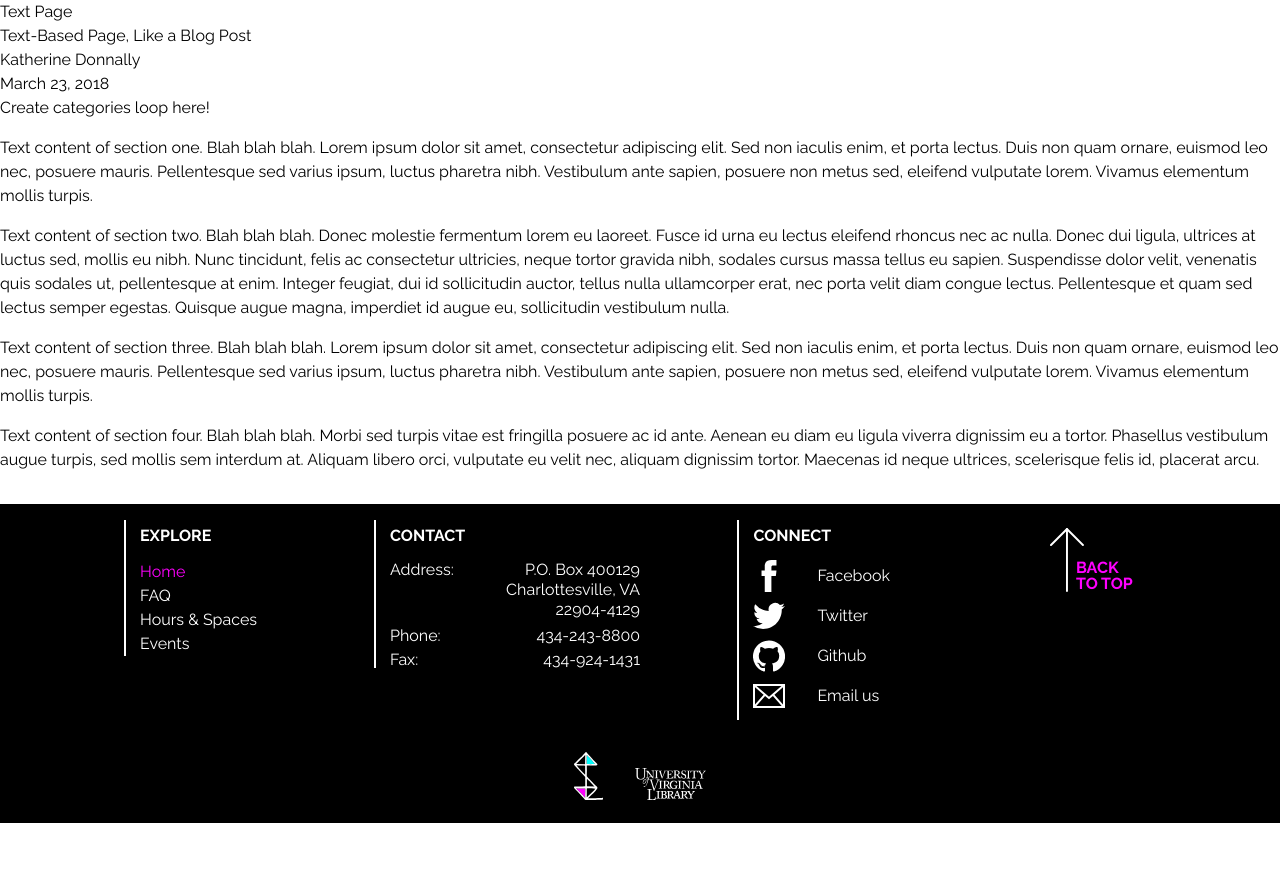
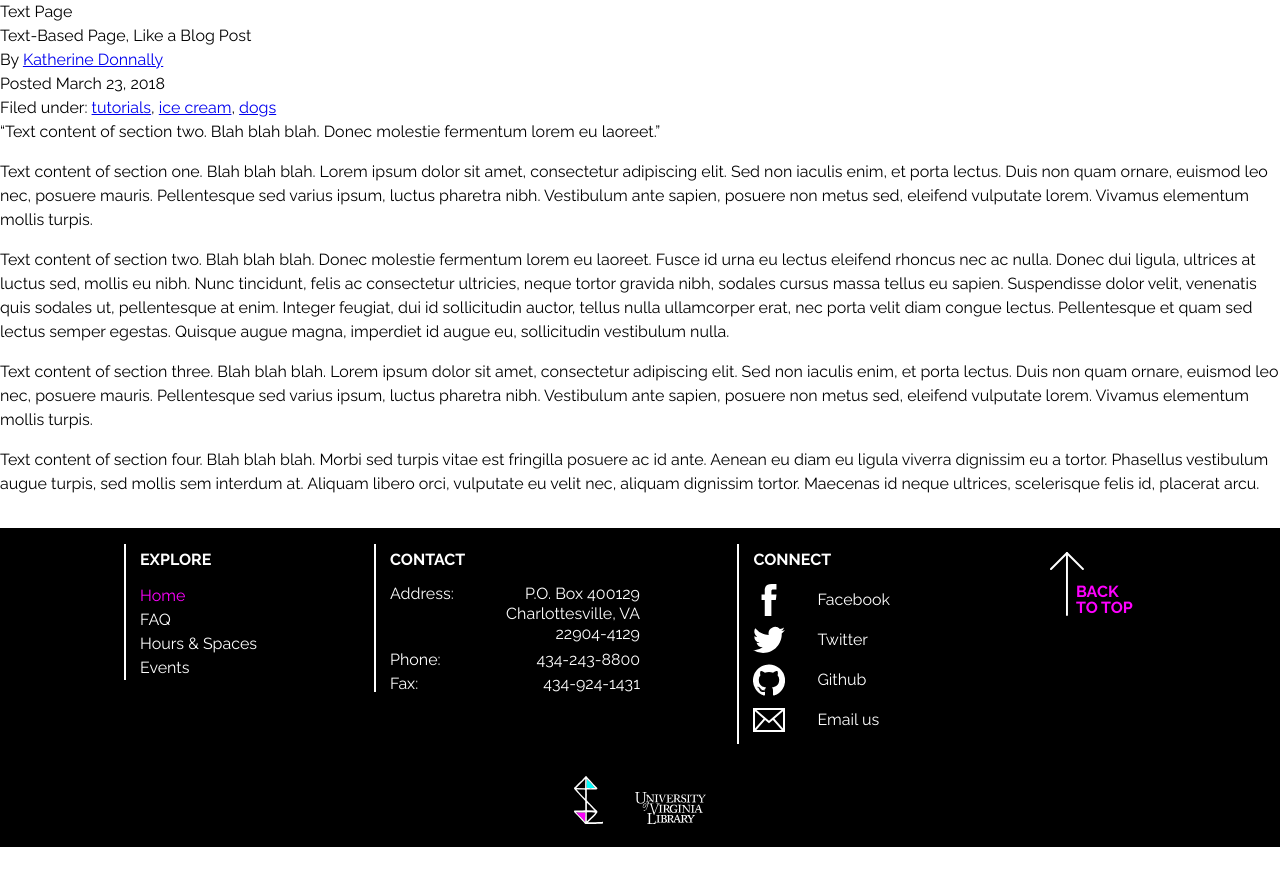
Before and after one commit to kbdonnally/patterns, a Jekyll site: the page built from pages/text.html, in a window 1280 px wide. Shown: the top 886 px of the page. Built offline with Jekyll 4.4.1, drawn with Linux system fonts in a browser that asks for light colours; some web fonts are replaced.

Commit message:
Create & use dummy front matter vars as text metadata

```diff
--- a/pages/text.html
+++ b/pages/text.html
@@ -5,7 +5,15 @@ permalink: /text/
 # test vars:
 post-title: Text-Based Page, Like a Blog Post
 author: Katherine Donnally
-categories: tutorials, ice cream, dogs
+categories:
+- tutorials
+- ice cream
+- dogs
+# punchy quote or sentence-ish summary of article.
+# (Gives little preview for readers who aren't sure whether to
+# delve in based on the title alone, or as another hook for
+# something that might've been too long for the title.)
+punchy-quote: Text content of section two. Blah blah blah. Donec molestie fermentum lorem eu laoreet.
 ---
 
 <div class="text-main-content" aria-label="Main content">
@@ -14,9 +22,16 @@ categories: tutorials, ice cream, dogs
 
 	<div class="text__metadata">
 		<div class="text-meta__title">{{ page.post-title }}</div>
-		<div class="text-meta__author">{{ page.author }}</div>
-		<div class="text-meta__date">{{ site.time | date: "%B %d, %Y" }}</div>
-		<div class="text-meta__categories">Create categories loop here!</div>
+		<div class="text-meta__author">By <a href="#">{{ page.author }}</a></div>
+		<div class="text-meta__date">Posted {{ site.time | date: "%B %d, %Y" }}</div>
+		<div class="text-meta__categories">Filed under:
+			{% for c in page.categories %}
+			{% assign last = page.categories | last %}
+			{% if c == last %} <a href="#">{{ c }}</a>
+			{% else %} <a href="#">{{ c }}</a>,
+			{% endif %}{% endfor %}
+		</div>
+		<div class="text-meta__categories">&ldquo;{{ page.punchy-quote }}&rdquo;</div>
 	</div>
 
 	<div class="text__content">
```
